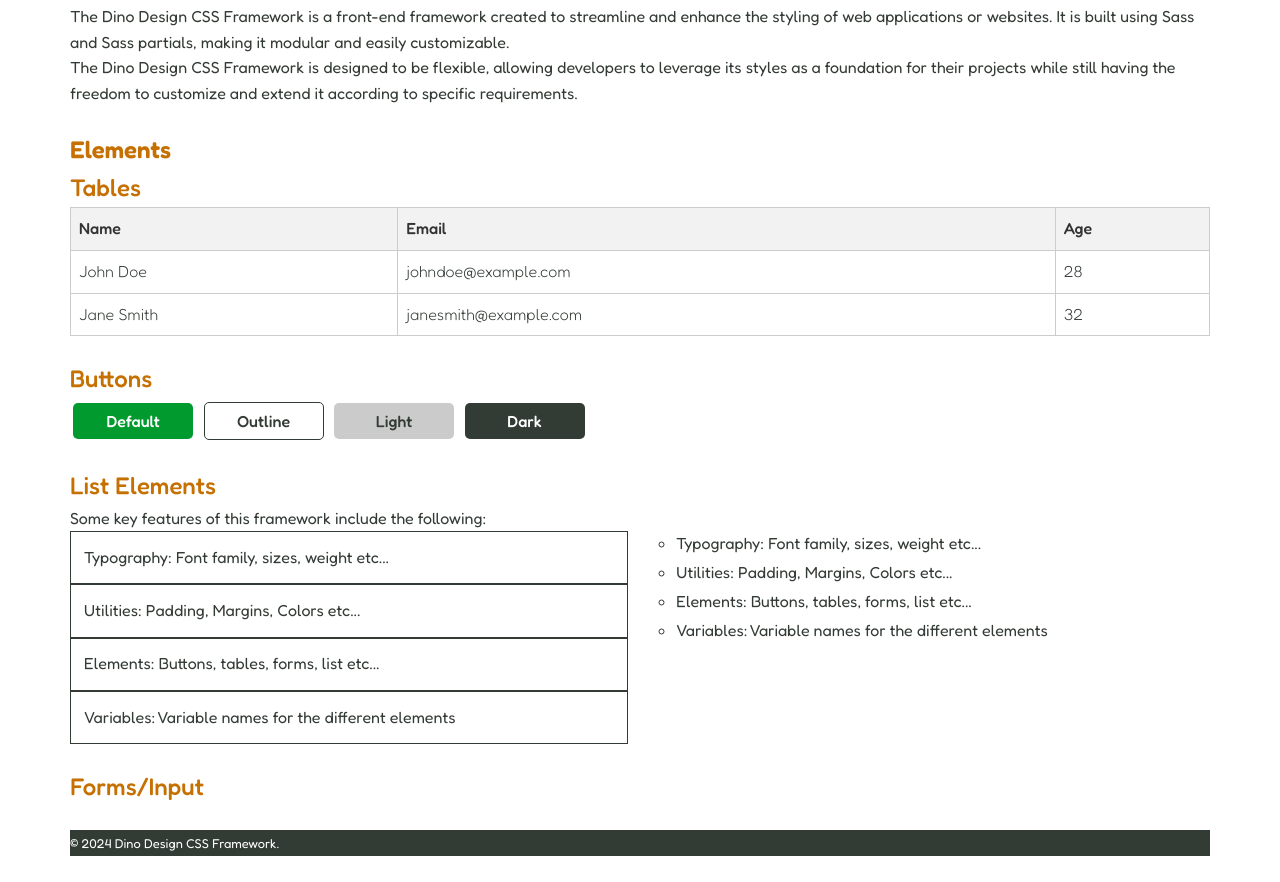
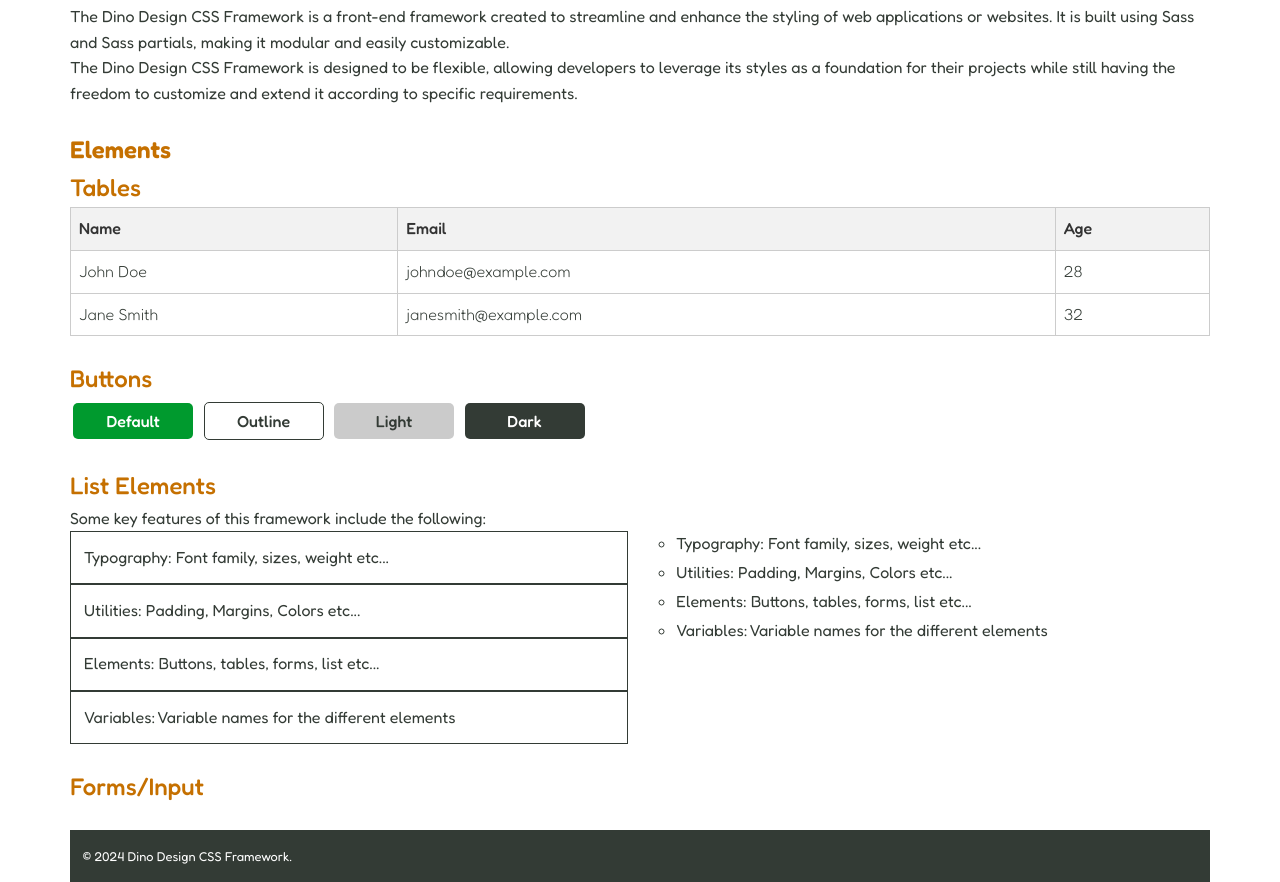
Before and after one commit to vanessaidenny/dino-design-css-framework, a plain HTML site: page index.html in a window 1280 px wide. Shown: the part 135-1017 px from the top of the page. Before the commit the page ends 991 px from the top, so only its background shows below. Drawn offline with nearby package versions, Linux system fonts and the light colour scheme; files that its build step writes are made by us from their sources.

Commit message:
added padding in the footer

```diff
--- a/index.html
+++ b/index.html
@@ -74,7 +74,7 @@
         </section>
 
     </main>
-    <footer class="container bg-dark">
+    <footer class="container bg-dark p-md">
         <small>© 2024 Dino Design CSS Framework.</small>
     </footer>
 </body>
```
